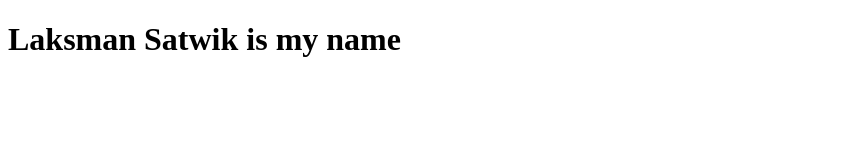
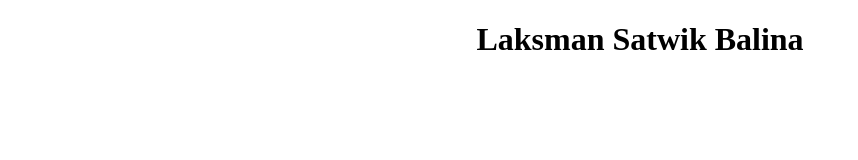
Before and after one commit to sathwikbalina/Portfolio, a plain HTML site: page index.html in a window 1280 px wide. Shown: the whole page, without its empty margins (0-858 px from the left). Drawn offline with Linux system fonts and the light colour scheme.

Commit message:
Update index.html

```diff
--- a/index.html
+++ b/index.html
@@ -5,9 +5,11 @@
 	<title>Here goes my website</title>
 </head>
 <body>
+	<center>
 	<h1>
-		Laksman Satwik is my name
+		Laksman Satwik Balina
 	</h1>
+</center>
 
 </body>
 </html>
```
